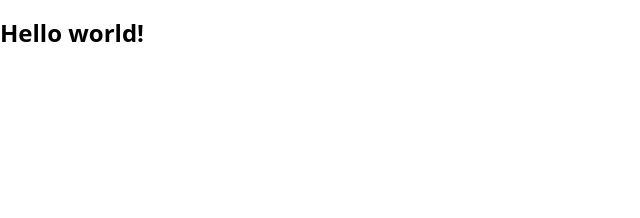
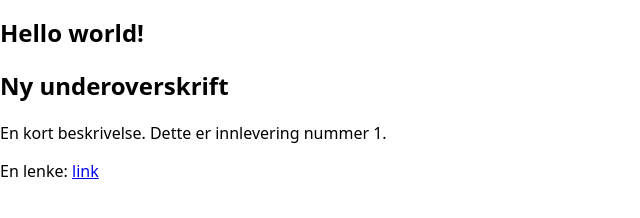
Before and after one commit to eivind-glodedata/Modul1-Innlevering1, a website: page index.html in a window 1280 px wide. Shown: the whole page, without its empty margins (0-640 px from the left). Drawn offline with Linux system fonts and the light colour scheme.

Commit message:
gjort noen endringer

```diff
--- a/index.html
+++ b/index.html
@@ -13,6 +13,11 @@
 
   <body>
 <h1>Hello world!</h1>
+<h2>Ny underoverskrift</h2>
+<p>En kort beskrivelse. Dette er innlevering nummer 1.</p>
 
+En lenke:
+
+<a href="https://www.wikipedia.org/" target="_blank">link</a>
   </body>
 </html>
```
Also changed, not shown: 1 other file.
